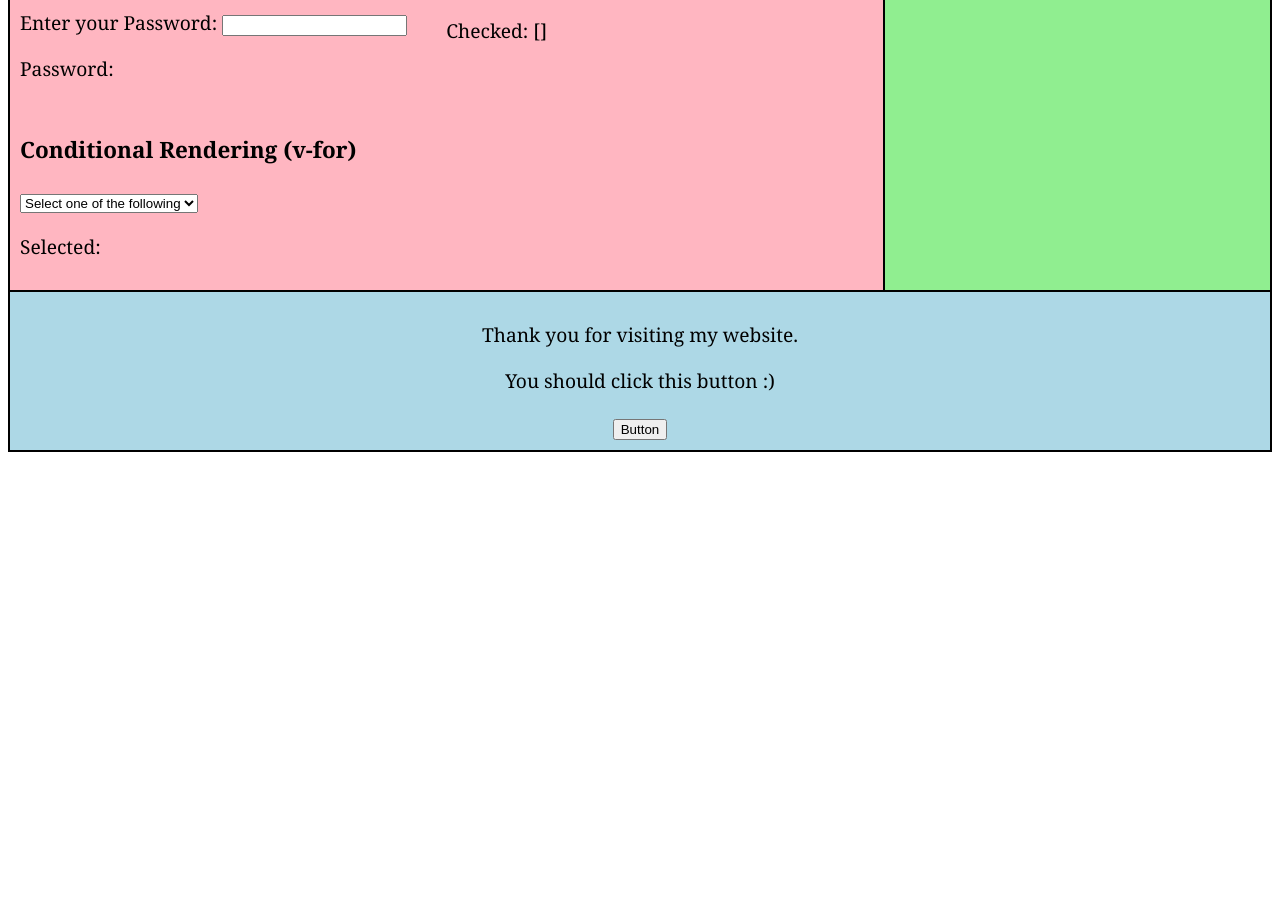
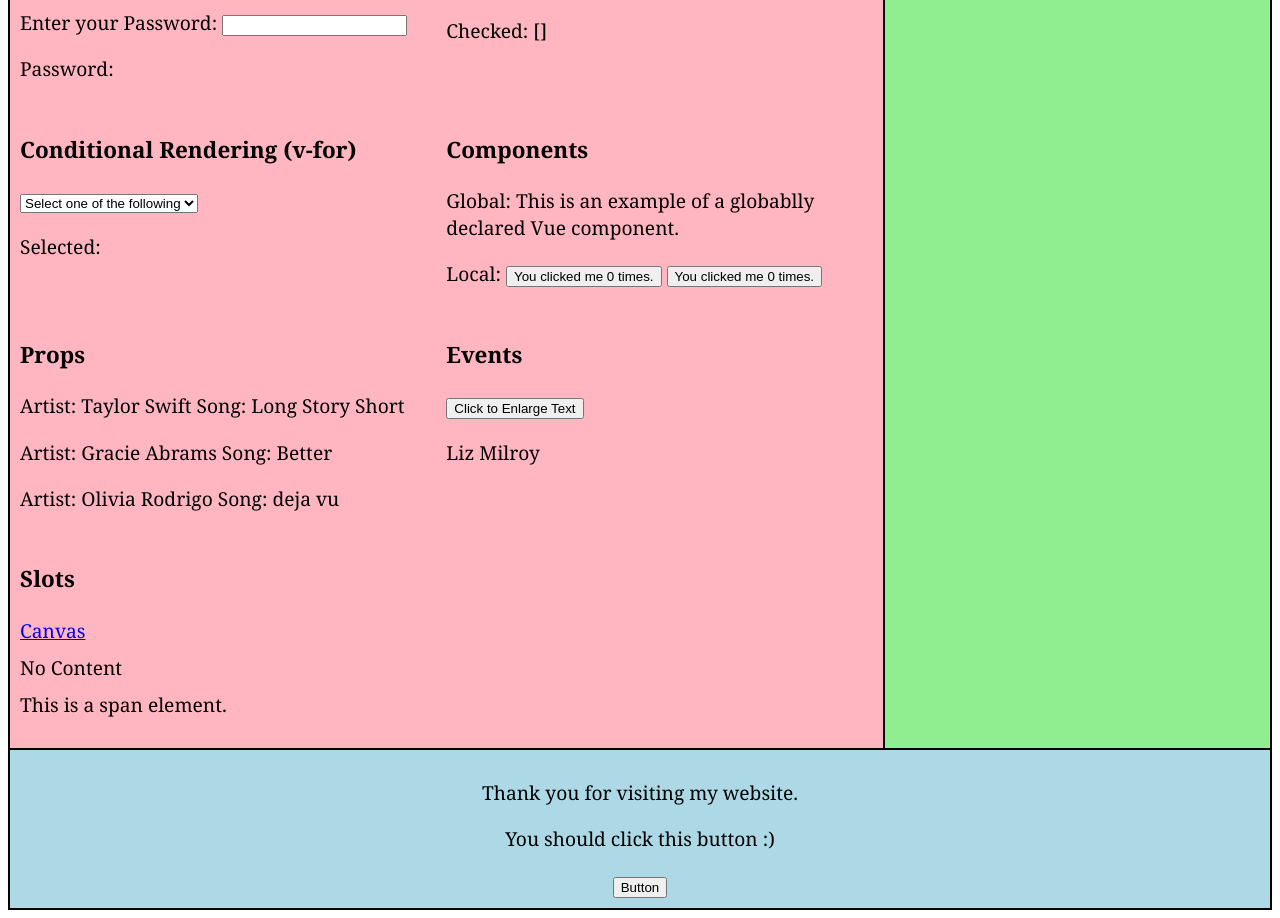
Before and after one commit to lizmilroy/sit120-weekly-tasks, a plain HTML site: page index.html in a window 1280 px wide. Shown: the part 1260-2178 px from the top of the page. Before the commit the page ends 1720 px from the top, so only its background shows below. Drawn offline with nearby package versions, Linux system fonts and the light colour scheme.

Commit message:
week 7 practical completed

```diff
--- a/index.html
+++ b/index.html
@@ -143,6 +143,44 @@
                         </select>
                         <p>Selected: {{ selected }}</p>
                     </div>
+
+                    <div id="app-10">
+                        <h3>Components</h3>
+                        <p>Global:<global></global></p>
+                        <p>Local: <local></local> <local></local></p>
+                    </div>
+
+                    <div id ="app-11">
+                        <h3>Props</h3>
+                        <p><props1 v-for="song in songs" v-bind:key="song.id " v-bind:song="song"></props1></p>
+                    </div>
+
+                    <div id="app-12">
+                    <h3>Events</h3>
+                        <div :style="{ fontSize: mynameFontSize + 'em' }">
+                             <events :myname="myname" v-on:enlarge-text="mynameFontSize += 0.1"></events>
+                         </div>
+                    </div>
+
+                    <div id="slots">
+                        <h3>Slots</h3>
+                        <div id="slot-apps">
+                            <div id="app-13">
+                                <slots></slots>
+                            </div>
+
+                            <div id="app-14">
+                                <slots></slots>
+                            </div>
+
+                            <div id="app-15">
+                                <slots></slots>
+                            </div>
+                        </div>
+                    </div>
+
+
+
                 </div>
             </div>
 
--- a/stylesheet.css
+++ b/stylesheet.css
@@ -61,7 +61,15 @@ body {
     padding-top: 10px;
 }
 
-#app-1, #app-2, #app-3, #app-4, #app-5, #app-6, #app-7, #app-8 {
+#slot-apps {
+    display: flex;
+    flex-direction: column;
+    gap: 5%;
+}
+
+
+
+#app-1, #app-2, #app-3, #app-4, #app-5, #app-6, #app-7, #app-8, #app-9, #app-10, #app-11, #app-12, #slots {
     flex: 50%;
     padding-bottom: 10px;
 }
--- a/vue.js
+++ b/vue.js
@@ -73,4 +73,106 @@ var app8 = new Vue({
             { text: 'Red', value: 'Red'}
         ]
     }
+});
+
+// Week 7
+Vue.component('global', {
+    template: `<span> {{ message }}</span>`,
+    data: function () {
+        return {
+            message: 'This is an example of a globablly declared Vue component.'
+        }
+    }
+});
+
+var local = {
+    data: function () {
+        return {
+            count: 0
+        }
+    },
+    template: `<button v-on:click="count++"> You clicked me {{ count }} times.</button>`
+}
+
+var app9 = new Vue ({
+    el: '#app-10',
+    components: {
+        local
+    }
 })
+
+var props1 = {
+    props: ['song'],
+    template: `<div class="artist">
+        <p> Artist: {{ song.artist }} Song: {{ song.title }} </p>
+        </div>`
+}
+
+
+var app10 = new Vue ({
+    el: "#app-11",
+    data: {
+        songs: [
+            { id: 1, title: 'Long Story Short', artist: 'Taylor Swift'},
+            { id: 2, title: 'Better', artist: 'Gracie Abrams'},
+            { id: 3, title: 'deja vu', artist: 'Olivia Rodrigo'}
+        ],
+    },
+    components: {
+        props1,
+    }
+})
+
+var events = {
+    props: ['myname'],
+    template: `
+        <div>
+            <button v-on:click="$emit('enlarge-text')"> Click to Enlarge Text </button>
+            <p> {{ myname.first }} {{ myname.last }}</p>
+        </div>`
+}
+
+var app11 = new Vue ({
+    el: "#app-12",
+    data: {
+        myname: {
+            first: 'Liz',
+            last: 'Milroy'
+        },
+        mynameFontSize: 1
+    },
+    components: {
+        events
+    }
+})
+
+var slots = {
+    template: `
+    <div id="slots">
+        <slot> No Content </slot>
+    </div>`
+}
+
+var app12 = new Vue ({
+    el:"#app-13",
+    components: {
+        slots
+    },
+    template: `<slots><a href="canvas.html">Canvas</a></slots>`
+})
+
+var app13 = new Vue ({
+    el:"#app-14",
+    components: {
+        slots
+    },
+    template: `<slots></slots>`
+})
+
+var app14 = new Vue ({
+    el: "#app-15",
+    components: {
+        slots
+    },
+    template: `<slots><span>This is a span element.</span></slots>`
+})
```
